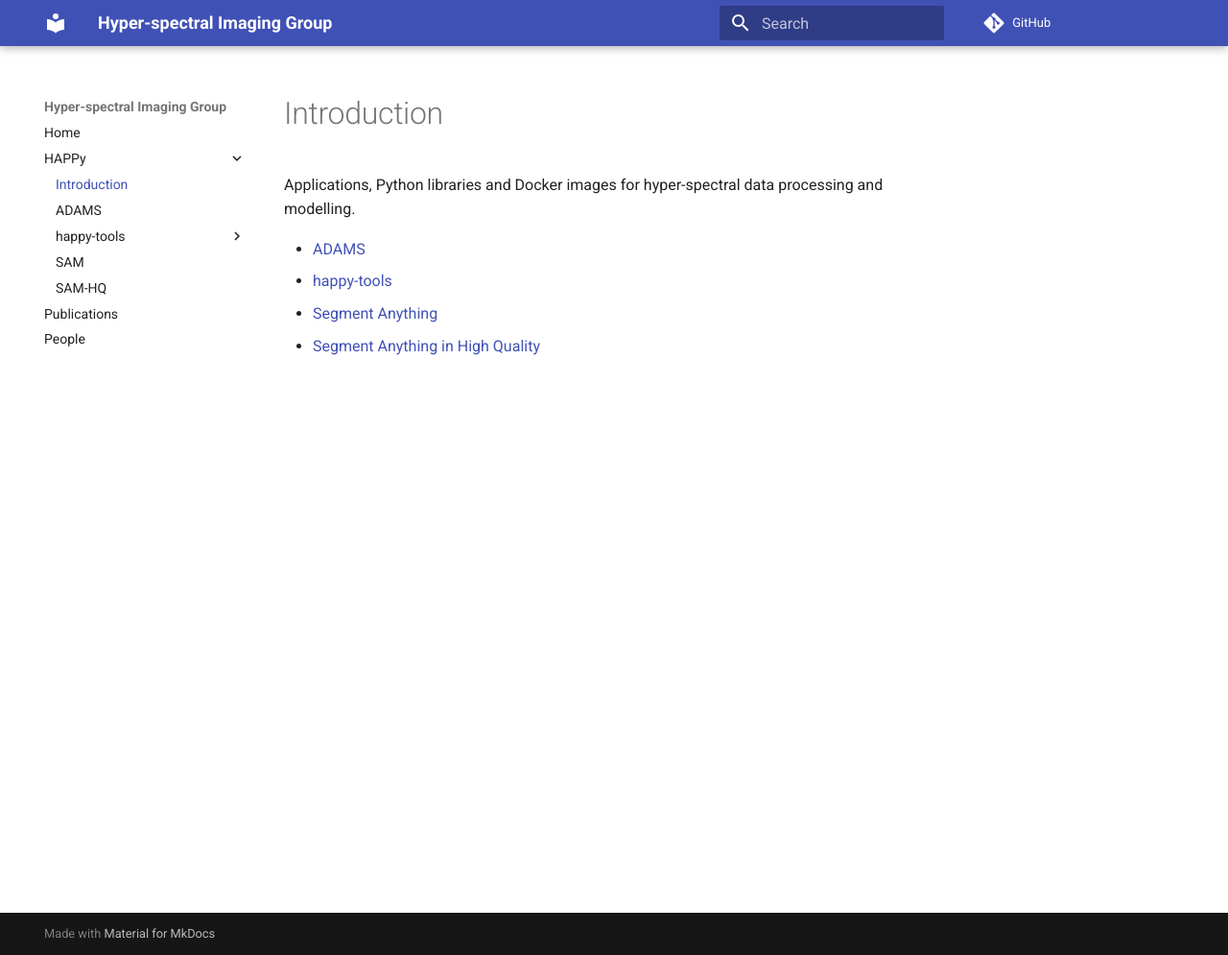
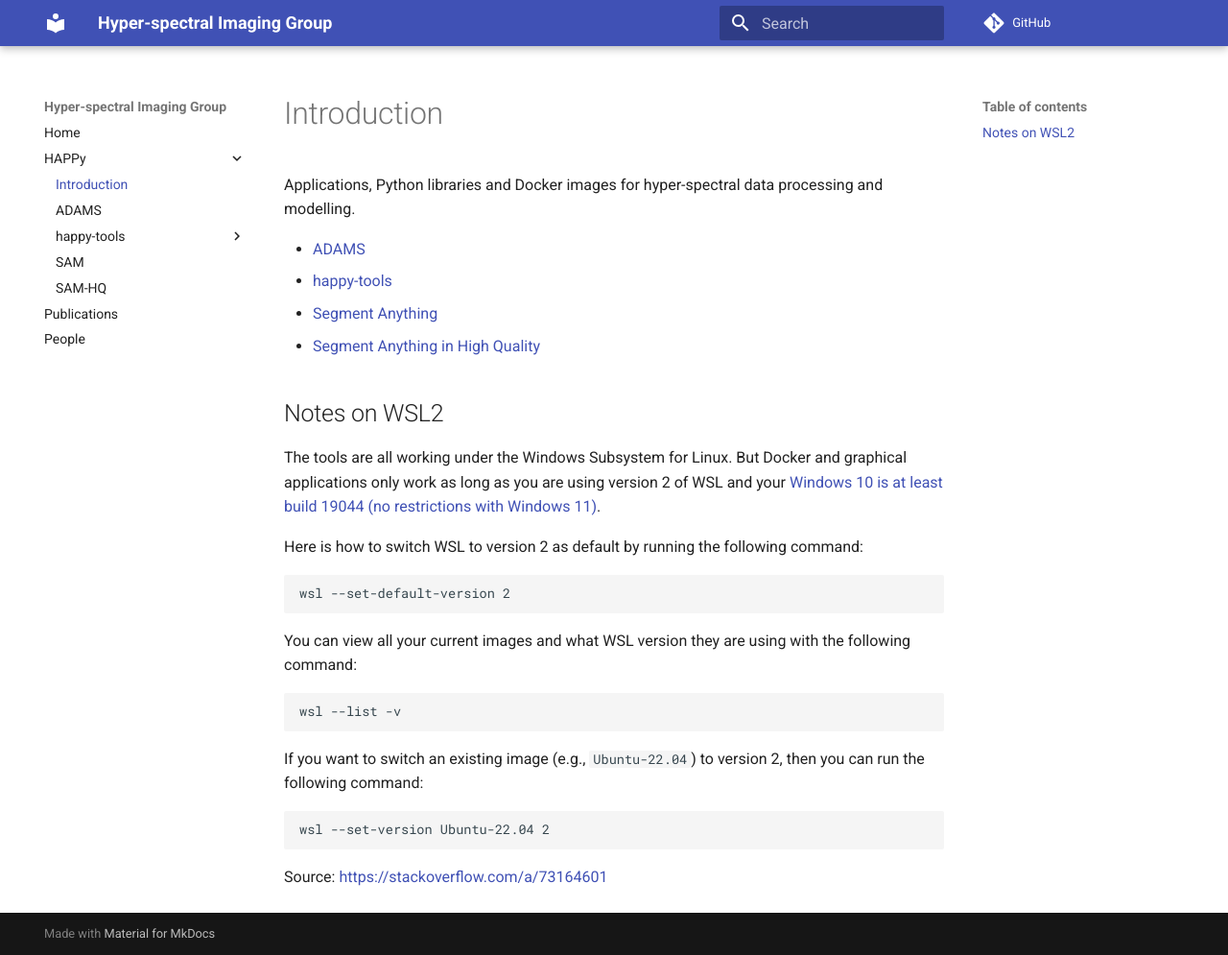
Before and after one commit to wairas/hsi-website, an MkDocs documentation site: the page built from docs/happy/index.md, in a window 1280 px wide and 995 px high. Shown: the whole window at 96% size. Built offline with MkDocs 1.6.1 and Material for MkDocs 9.7.7, drawn with Linux system fonts in a browser that asks for light colours; comment, search, counter and statistics services are not loaded.

Commit message:
added section for WSL2

````diff
--- a/docs/happy/index.md
+++ b/docs/happy/index.md
@@ -4,3 +4,34 @@ Applications, Python libraries and Docker images for hyper-spectral data process
 * [happy-tools](happy_tools/index.md)
 * [Segment Anything](sam.md)
 * [Segment Anything in High Quality](sam-hq.md)
+
+
+# Notes on WSL2
+
+The tools are all working under the Windows Subsystem for Linux. But Docker
+and graphical applications only work as long as you are using version 2 of
+WSL and your [Windows 10 is at least build 19044 (no restrictions with
+Windows 11)](https://learn.microsoft.com/en-us/windows/wsl/tutorials/gui-apps).
+
+Here is how to switch WSL to version 2 as default by running the following
+command:
+
+```
+wsl --set-default-version 2
+```
+
+You can view all your current images and what WSL version they are using
+with the following command:
+
+```
+wsl --list -v
+```
+
+If you want to switch an existing image (e.g., `Ubuntu-22.04`) to version 2,
+then you can run the following command:
+
+```
+wsl --set-version Ubuntu-22.04 2
+```
+
+Source: [https://stackoverflow.com/a/73164601](https://stackoverflow.com/a/73164601)
````
